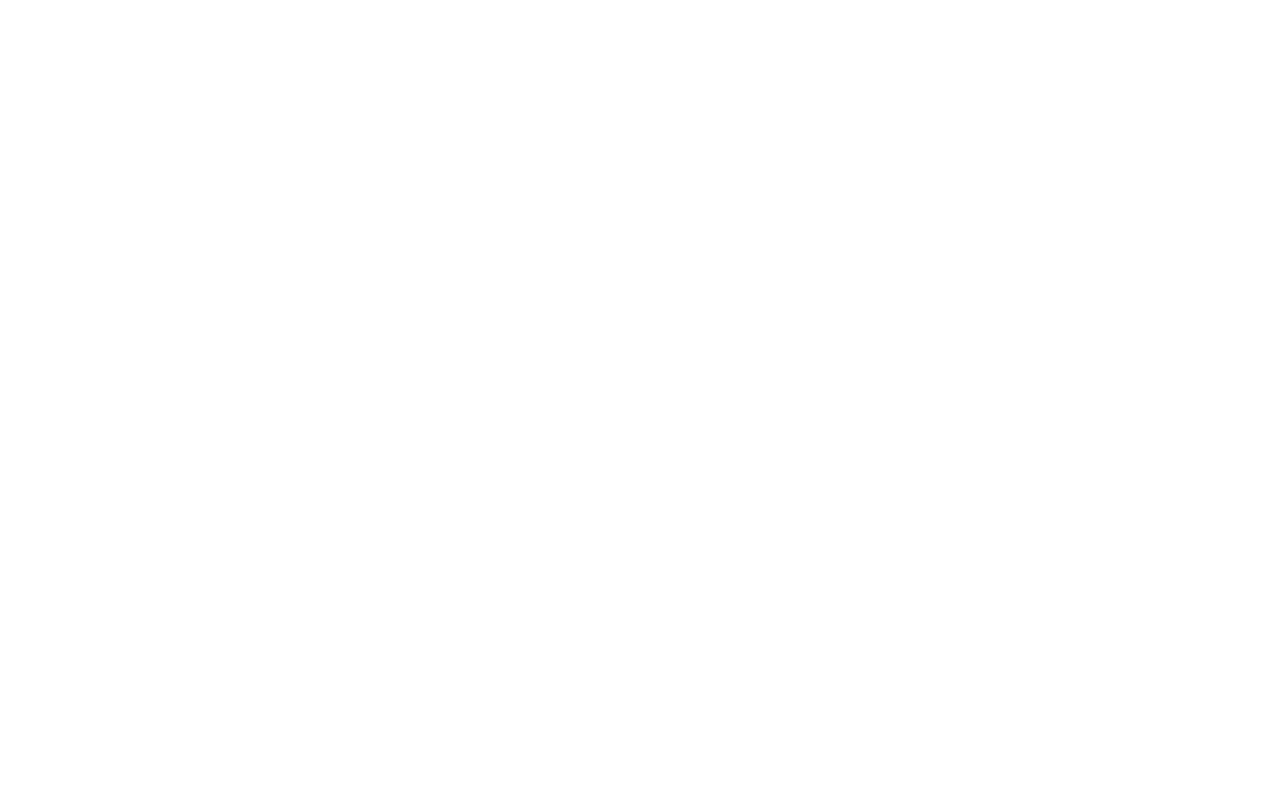
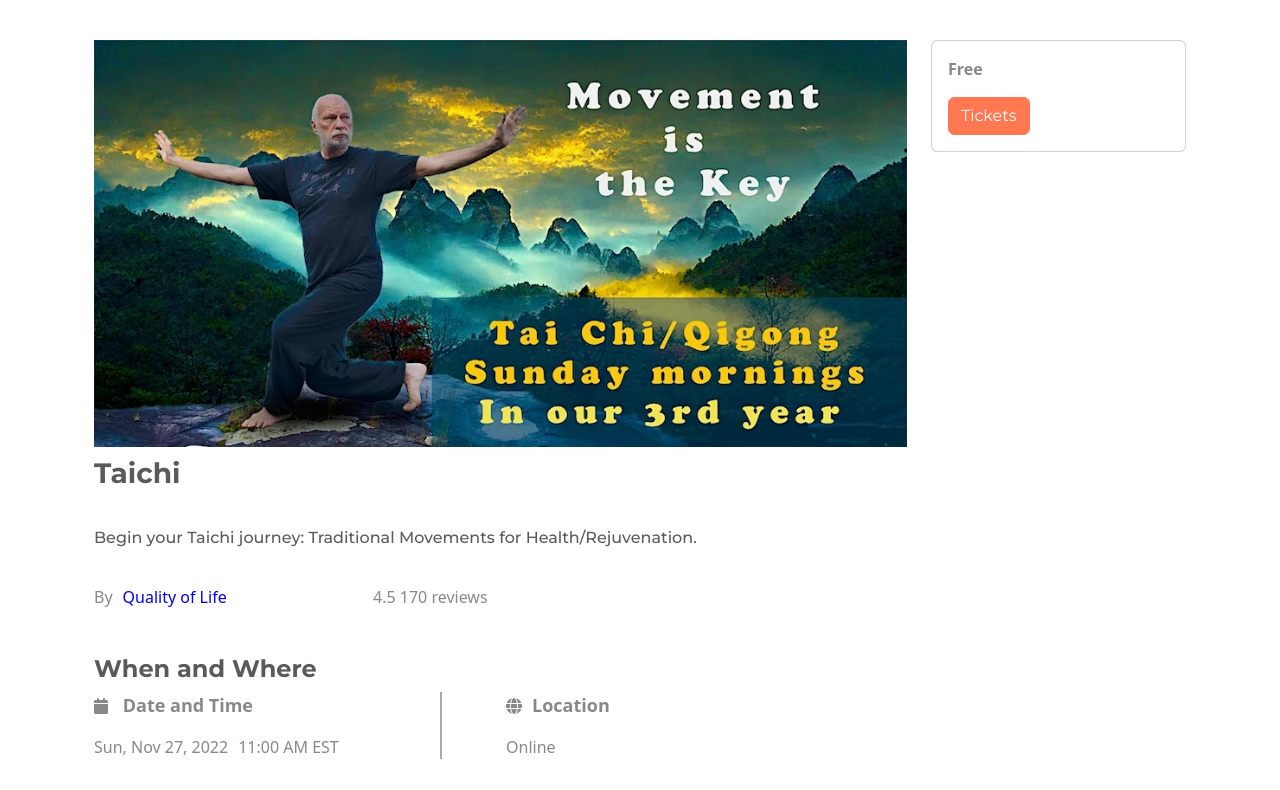
Before and after one commit to preethirmani/EventsOnline, a React (Create React App) app in the folder frontend/: page /program/1 in a window 1280 px wide. Shown: the top 790 px of the page. Built offline with nearby package versions, Linux system fonts and the light colour scheme.

Commit message:
ProgramDetails.js

```diff
--- a/frontend/public/index.html
+++ b/frontend/public/index.html
@@ -39,5 +39,7 @@
       To begin the development, run `npm start` or `yarn start`.
       To create a production bundle, use `npm run build` or `yarn build`.
     -->
+    <script src="https://kit.fontawesome.com/1c407b098e.js" crossorigin="anonymous"></script>
   </body>
+
 </html>
--- a/frontend/src/App.js
+++ b/frontend/src/App.js
@@ -1,10 +1,24 @@
+import React from "react";
+import { Container } from 'react-bootstrap';
+import { BrowserRouter as Router, Route, Routes} from 'react-router-dom';
+import HomeScreen from './screens/HomeScreen';
+import ProgramDetail from "./screens/ProgramDetail";
 
 
 function App() {
   return (
-    <div className="App">
-
-    </div>
+    <>
+    <Router>
+      <main>
+        <Container>
+          <Routes>
+            <Route path = '/' element={<HomeScreen />} exact />
+            <Route path = '/program/:id' element={<ProgramDetail/>} />
+          </Routes>
+        </Container>
+      </main>
+    </Router>
+    </>
   );
 }
 
--- a/frontend/src/index.css
+++ b/frontend/src/index.css
@@ -11,3 +11,69 @@
   font-family: source-code-pro, Menlo, Monaco, Consolas, 'Courier New',
     monospace;
 }
+
+main {
+  min-height: 80vh;
+  border: 2inch;
+
+
+}
+
+.image-container {
+  width: 70%;
+  margin-top: 10px;
+  padding: 10px;
+  padding: 30px;
+}
+
+.image-background {}
+
+.h3-title {
+  margin-top: 10px;
+}
+
+.btn-ticket{
+  color: red;
+}
+
+.p-description {
+  margin-top: 30px;
+}
+
+.div-host {
+  margin-top: 30px;
+}
+
+.span-host {
+  color: blue;
+  margin-left: 10px;
+}
+
+.p-rating {
+  margin-top: 30px;
+}
+
+.h4-sub {
+  margin-top: 30px;
+}
+
+.div-date {
+  border-right: 2px solid darkgray;
+}
+
+.span-date-loc {
+  margin-left: 10px;
+  font-size: large;
+}
+
+.span-time {
+  margin-left: 10px;
+}
+
+.div-location {
+  margin-left: 40px;
+}
+
+.span-location {
+  margin-top: 30px;
+}
--- a/frontend/src/programs.js
+++ b/frontend/src/programs.js
@@ -14,7 +14,13 @@
     seatsAvailable:'',
     category:'Health',
     requirements:'',
-    about:'',
+    about:`Movement is the key to maintaining mental and physical health.
+
+This series does seasonal training to help you develop a wide range of skills which will enhance both your health and your practice. We practices basic Tai Chi / Qigong skills as posting, walking, breathing, stretching, energy work, bone tapping and hand movements.
+
+Even outwardly simple movement when practiced correctly promote organ health, lower body strength and mental focus.
+
+Enjoy learning at home through our online lessons`,
     duration: '30 minutes'
   },
   {
@@ -107,7 +113,7 @@
     price:'Free',
     rating:'4.5',
     numReviews:'170',
-    seatsAvailable:'',
+    seatsAvailable:6,
     category:'Health',
     requirements:'',
     about:'',
--- /dev/null
+++ b/frontend/src/screens/ProgramDetail.js
@@ -0,0 +1,104 @@
+import React from "react";
+import {Container, Row, Col, Image, Card} from 'react-bootstrap';
+import { useParams } from "react-router";
+import programs from "../programs";
+
+const ProgramDetail = () => {
+  const params = useParams();
+  const progrm = programs.find(p => (
+    String(p._id) === params.id));
+    console.log('program.name'+progrm.name);
+  return (
+    <>
+      <Container className='image-container'>
+          <Row>
+            <div className='image-background col-9' style={{}}>
+             <Image src={progrm.image} alt='Event' fluid />
+            </div>
+            <div className='col-3 row1Col2'>
+              <Card className='mb-3'>
+                  <Card.Body>
+                    <Card.Text><strong>{progrm.price}</strong></Card.Text>
+                    <button type="button"  className="btn btn-danger btn-ticket"
+                    disabled = {progrm.seatsAvailable === 0}>Tickets</button>
+                  </Card.Body>
+
+
+              </Card>
+            </div>
+          </Row>
+
+
+
+
+
+          <Row className='row1'>
+            <Col className='col1 col-9'>
+              <h3 className='h3-title'><strong>{progrm.name}</strong></h3>
+            </Col>
+
+          </Row>
+
+
+          <Row className='row2'>
+            <Col className='col-9'>
+              <h6 className='p-description'>{progrm.description}</h6>
+            </Col>
+          </Row>
+
+          <Row className='row4'>
+            <Col className='col-3'>
+              <div className='div-host'>
+                <span>By</span>
+                <span className='span-host'>{progrm.host}</span>
+              </div>
+            </Col>
+            <Col className='col-3'>
+              <p className='p-rating'>{progrm.rating}   {progrm.numReviews} reviews</p>
+            </Col>
+          </Row>
+
+
+          <Row className='row5'>
+            <Col>
+              <h4 className='h4-sub'><strong>When and Where</strong></h4>
+            </Col>
+          </Row>
+
+          <Row className='row6'>
+            <Col className='col-4'>
+              <div className='div-date'>
+                <p>
+                <i className="fas fa-regular fa-calendar"></i>
+                 <span className='span-date-loc'> <strong>Date and Time</strong></span>
+                </p>
+                <div><span className='span-date'>{progrm.date}</span>
+                   <span className='span-time'>{progrm.time}</span></div>
+              </div>
+            </Col>
+            <Col className='col-5'>
+              <div className='div-location'>
+                <p>
+                <i className="fas fa-regular fa-globe"></i>
+                <span className='span-date-loc'><strong>Location</strong></span>
+                </p>
+                <div>
+                  <span >{progrm.location}</span>
+                </div>
+              </div>
+            </Col>
+          </Row>
+
+        <Row className='row6'>
+          <Col>
+            <h4 className='h4-sub'><strong>About this event</strong></h4>
+            <p>{progrm.about}</p>
+          </Col>
+        </Row>
+    </Container>
+
+    </>
+  )
+}
+
+export default ProgramDetail;
```
Also changed, not shown: frontend/src/components /HomeScreen.js (deleted, +0 -9 lines).
